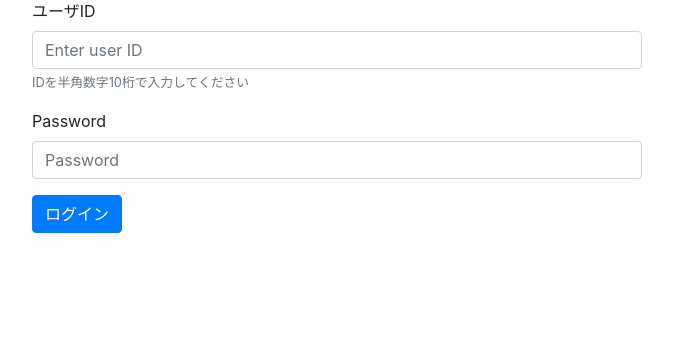
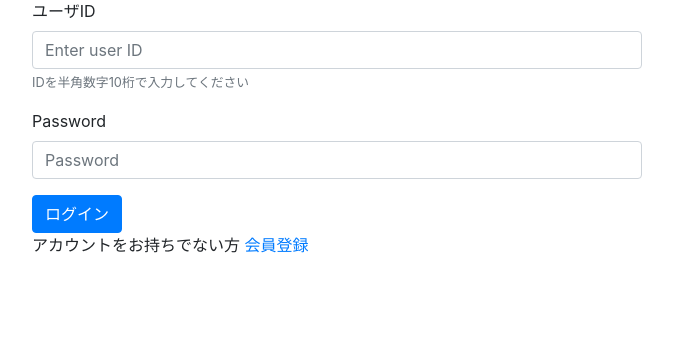
Before and after one commit to k-zshiba/AthleteNote, a PHP site: page /web/php/loginPage.php in a window 1280 px wide. Shown: the part 103-441 px from the top of the page, without its empty margins (303-976 px from the left). Run offline with PHP 8.4, Linux system fonts and the light colour scheme.

Commit message:
arrange style

```diff
--- a/web/php/loginPage.php
+++ b/web/php/loginPage.php
@@ -45,6 +45,9 @@
       <button type="submit" class="btn btn-primary">ログイン</button>
     </form>
   </div>
+  <div class="mx-auto col-md-6 col-sm-12">
+    アカウントをお持ちでない方  <a href="./signUpPage.php">会員登録</a>
+  </div>
 
 </body>
 </html>
```
